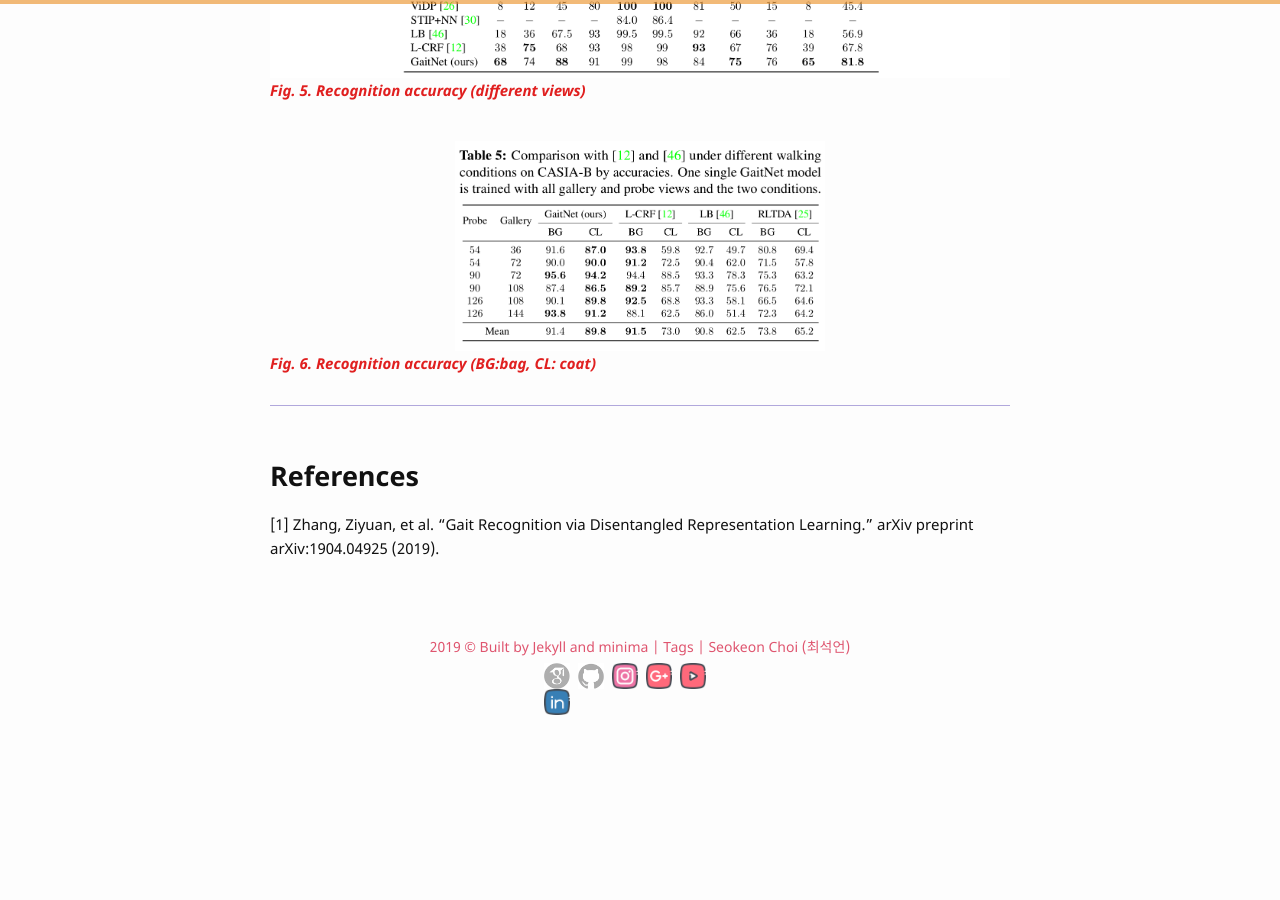
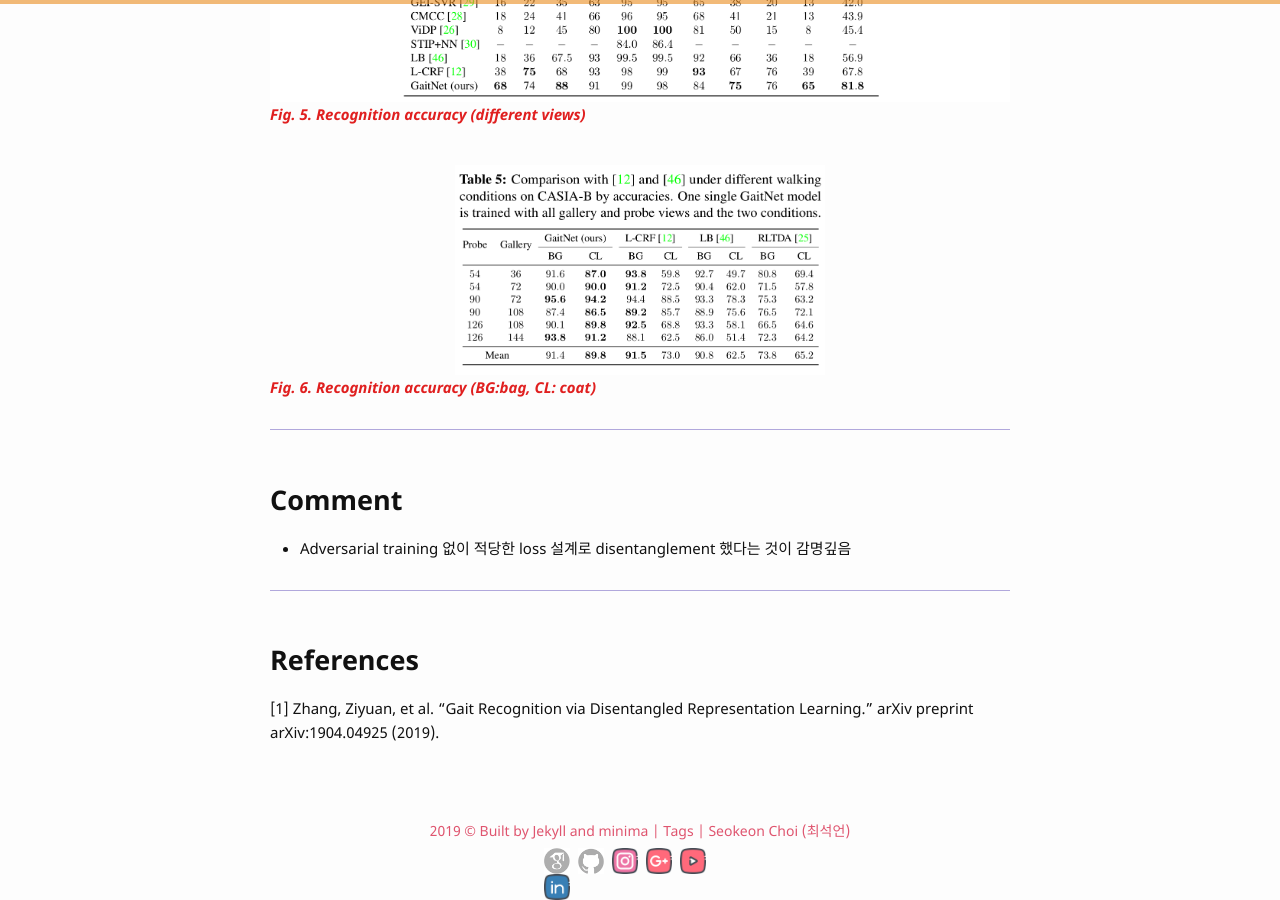
Before and after one commit to bismex/bismex.github.io, a Jekyll site: the page built from _posts/2019-05-27-GAITNET.md, in a window 1280 px wide and 900 px high, scrolled down 3985 px. Built offline with Jekyll 4.4.1, drawn with Linux system fonts in a browser that asks for light colours; formulas are drawn with MathJax 3; before the commit the page ends 4700 px from its top, so only the background shows below that.

Commit message:
Update 2019-05-27-GAITNET.md

```diff
--- a/_posts/2019-05-27-GAITNET.md
+++ b/_posts/2019-05-27-GAITNET.md
@@ -108,6 +108,12 @@ $$
 
 ---
 
+## Comment
+
+- Adversarial training 없이 적당한 loss 설계로 disentanglement 했다는 것이 감명깊음
+
+---
+
 ## References
 
 [1] Zhang, Ziyuan, et al. "Gait Recognition via Disentangled Representation Learning." arXiv preprint arXiv:1904.04925 (2019).
```
